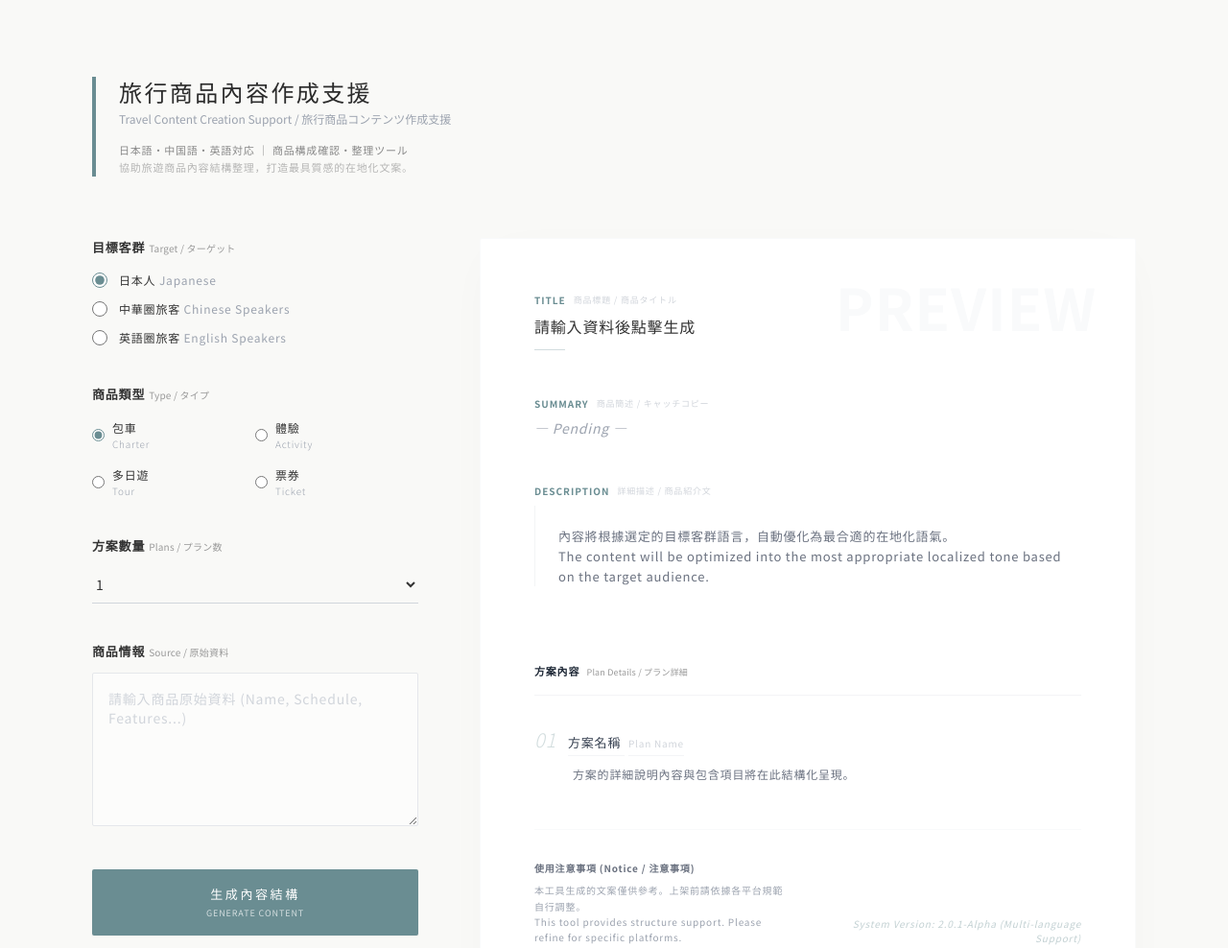
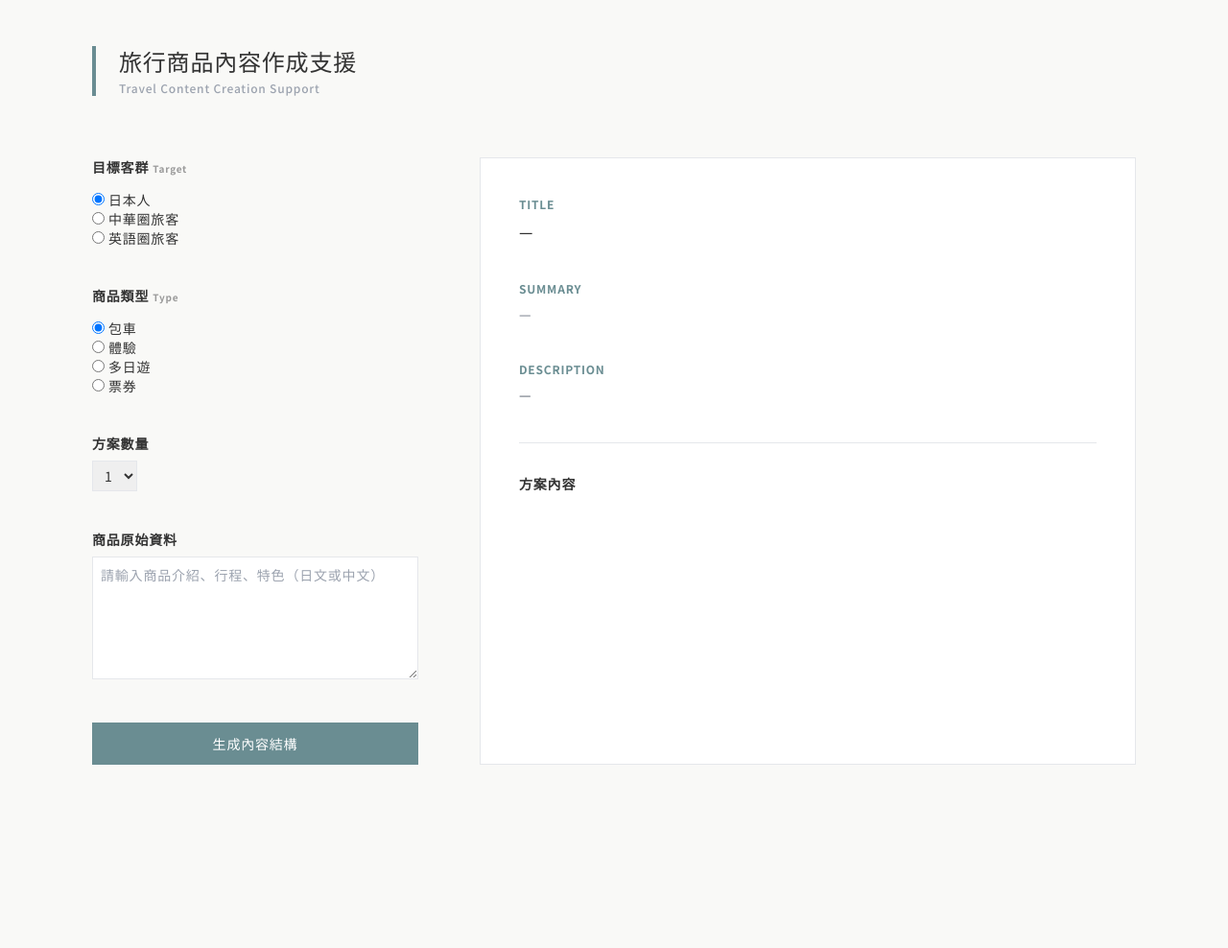
Before and after one commit to lyhs0305-pixel/japan-seo-helper, a plain HTML site: page public/index.html in a window 1280 px wide. Shown: the whole page at 96% size. After the commit the page ends 845 px from the top, so only its background shows below. Drawn offline with nearby package versions, Linux system fonts and the light colour scheme.

Commit message:
Update index.html

```diff
--- a/public/index.html
+++ b/public/index.html
@@ -14,95 +14,64 @@
       color: #333;
       letter-spacing: 0.05em;
     }
-    .accent-color { color: #6A8D92; }
-    .bg-accent { background-color: #6A8D92; }
-
-    /* 輔助語言標籤樣式 */
     .lang-sub {
       font-size: 10px;
       color: #999;
-      font-weight: 400;
-      letter-spacing: 0.02em;
       margin-left: 4px;
-    }
-
-    textarea:focus, select:focus {
-      border-color: #6A8D92 !important;
-      outline: none;
     }
   </style>
 </head>
 
 <body class="min-h-screen">
 
-  <main class="max-w-6xl mx-auto px-8 py-12 md:py-20">
+<main class="max-w-6xl mx-auto px-8 py-12">
 
 <header class="mb-16 border-l-4 border-[#6A8D92] pl-6">
-      <h1 class="text-2xl font-medium tracking-widest text-[#2B2B2B]">
+  <h1 class="text-2xl font-medium">
     旅行商品內容作成支援
-        <span class="block text-xs font-normal text-gray-400 mt-1 tracking-normal">
-          Travel Content Creation Support / 旅行商品コンテンツ作成支援
+    <span class="block text-xs text-gray-400 mt-1">
+      Travel Content Creation Support
     </span>
   </h1>
-      <p class="text-[11px] text-[#888] mt-4 leading-relaxed">
-        日本語・中国語・英語対応 ｜ 商品構成確認・整理ツール<br>
-        <span class="opacity-60">協助旅遊商品內容結構整理，打造最具質感的在地化文案。</span>
-      </p>
 </header>
 
 <div class="grid grid-cols-1 lg:grid-cols-[340px_1fr] gap-16">
 
+<!-- LEFT -->
 <section class="space-y-10">
 
 <div>
-          <p class="text-[13px] font-bold mb-4 flex items-baseline">
-            目標客群 <span class="lang-sub">Target / ターゲット</span>
-          </p>
-          <div class="space-y-3">
-            <label class="flex items-center gap-3 text-[12px] cursor-pointer group">
-              <input type="radio" name="market" class="w-4 h-4 accent-[#6A8D92]" checked />
-              <span class="group-hover:text-[#6A8D92]">日本人 <span class="text-gray-400">Japanese</span></span>
+  <p class="text-sm font-bold mb-3">目標客群<span class="lang-sub">Target</span></p>
+  <label class="block text-sm">
+    <input type="radio" name="market" checked /> 日本人
   </label>
-            <label class="flex items-center gap-3 text-[12px] cursor-pointer group">
-              <input type="radio" name="market" class="w-4 h-4 accent-[#6A8D92]" />
-              <span class="group-hover:text-[#6A8D92]">中華圈旅客 <span class="text-gray-400">Chinese Speakers</span></span>
+  <label class="block text-sm">
+    <input type="radio" name="market" /> 中華圈旅客
   </label>
-            <label class="flex items-center gap-3 text-[12px] cursor-pointer group">
-              <input type="radio" name="market" class="w-4 h-4 accent-[#6A8D92]" />
-              <span class="group-hover:text-[#6A8D92]">英語圈旅客 <span class="text-gray-400">English Speakers</span></span>
+  <label class="block text-sm">
+    <input type="radio" name="market" /> 英語圈旅客
   </label>
-          </div>
 </div>
 
 <div>
-          <p class="text-[13px] font-bold mb-4 flex items-baseline">
-            商品類型 <span class="lang-sub">Type / タイプ</span>
-          </p>
-          <div class="grid grid-cols-2 gap-y-4">
-            <label class="flex items-center gap-2 text-[12px] cursor-pointer group">
-              <input type="radio" name="type" checked class="accent-[#6A8D92]"/>
-              <span class="group-hover:text-[#6A8D92]">包車 <span class="block text-[10px] text-gray-400 font-light">Charter</span></span>
+  <p class="text-sm font-bold mb-3">商品類型<span class="lang-sub">Type</span></p>
+  <label class="block text-sm">
+    <input type="radio" name="type" checked /> 包車
   </label>
-            <label class="flex items-center gap-2 text-[12px] cursor-pointer group">
-              <input type="radio" name="type" class="accent-[#6A8D92]"/>
-              <span class="group-hover:text-[#6A8D92]">體驗 <span class="block text-[10px] text-gray-400 font-light">Activity</span></span>
+  <label class="block text-sm">
+    <input type="radio" name="type" /> 體驗
   </label>
-            <label class="flex items-center gap-2 text-[12px] cursor-pointer group">
-              <input type="radio" name="type" class="accent-[#6A8D92]"/>
-              <span class="group-hover:text-[#6A8D92]">多日遊 <span class="block text-[10px] text-gray-400 font-light">Tour</span></span>
+  <label class="block text-sm">
+    <input type="radio" name="type" /> 多日遊
   </label>
-            <label class="flex items-center gap-2 text-[12px] cursor-pointer group">
-              <input type="radio" name="type" class="accent-[#6A8D92]"/>
-              <span class="group-hover:text-[#6A8D92]">票券 <span class="block text-[10px] text-gray-400 font-light">Ticket</span></span>
+  <label class="block text-sm">
+    <input type="radio" name="type" /> 票券
   </label>
-          </div>
 </div>
 
 <div>
-          <p class="text-[13px] font-bold mb-3 flex items-baseline">
-            方案數量 <span class="lang-sub">Plans / プラン数</span>
-          </p>
-          <select id="planCount" class="w-full border-b border-gray-300 bg-transparent text-sm py-2 focus:border-[#6A8D92]">
+  <p class="text-sm font-bold mb-2">方案數量</p>
+  <select id="planCount" class="border px-2 py-1 text-sm">
     <option value="1">1</option>
     <option value="2">2</option>
     <option value="3">3</option>
@@ -110,111 +79,102 @@
 </div>
 
 <div>
-          <p class="text-[13px] font-bold mb-3 flex items-baseline">
-            商品情報 <span class="lang-sub">Source / 原始資料</span>
-          </p>
-          <textarea
-            class="w-full h-40 border border-gray-200 bg-white/60 text-sm p-4 rounded-sm placeholder:text-gray-300"
-            placeholder="請輸入商品原始資料 (Name, Schedule, Features...)"
-          ></textarea>
+  <p class="text-sm font-bold mb-2">商品原始資料</p>
+  <textarea class="w-full h-32 border p-2 text-sm"
+    placeholder="請輸入商品介紹、行程、特色（日文或中文）"></textarea>
 </div>
 
 <button
   id="generateBtn"
-          class="w-full bg-[#6A8D92] text-white text-[13px] tracking-[0.2em] py-4 rounded-sm hover:bg-[#5A7D82] transition-all shadow-sm active:scale-[0.98]"
-        >
+  class="w-full bg-[#6A8D92] text-white py-3 text-sm">
   生成內容結構
-          <span class="block text-[9px] opacity-70 tracking-widest mt-1">GENERATE CONTENT</span>
 </button>
 
 </section>
 
-      <section class="bg-white p-10 md:p-14 shadow-[0_10px_50px_-15px_rgba(0,0,0,0.04)] rounded-sm border border-gray-50 relative">
+<!-- RIGHT -->
+<section class="bg-white p-10 border">
 
-        <div class="absolute top-10 right-10 text-gray-50 font-bold text-6xl pointer-events-none uppercase">
-          Preview
+<div class="mb-10">
+  <p class="text-xs font-bold text-[#6A8D92]">TITLE</p>
+  <p class="text-base font-medium mt-2" data-title>—</p>
 </div>
 
-        <div class="relative space-y-12">
-          <div>
-            <div class="flex items-center gap-2 mb-2">
-              <p class="text-[10px] text-[#6A8D92] font-bold tracking-widest">TITLE</p>
-              <span class="text-[9px] text-gray-300">商品標題 / 商品タイトル</span>
-            </div>
-            <p class="text-base font-medium">請輸入資料後點擊生成</p>
-            <div class="w-8 h-[1px] bg-[#6A8D92]/30 mt-3"></div>
+<div class="mb-10">
+  <p class="text-xs font-bold text-[#6A8D92]">SUMMARY</p>
+  <p class="text-sm text-gray-500 mt-2" data-summary>—</p>
 </div>
 
-          <div>
-            <div class="flex items-center gap-2 mb-2">
-              <p class="text-[10px] text-[#6A8D92] font-bold tracking-widest">SUMMARY</p>
-              <span class="text-[9px] text-gray-300">商品簡述 / キャッチコピー</span>
-            </div>
-            <p class="text-sm text-gray-400 italic">— Pending —</p>
+<div class="mb-10">
+  <p class="text-xs font-bold text-[#6A8D92]">DESCRIPTION</p>
+  <p class="text-sm text-gray-600 mt-2 whitespace-pre-line" data-description>—</p>
 </div>
 
+<hr class="my-8">
+
 <div>
-            <div class="flex items-center gap-2 mb-2">
-              <p class="text-[10px] text-[#6A8D92] font-bold tracking-widest">DESCRIPTION</p>
-              <span class="text-[9px] text-gray-300">詳細描述 / 商品紹介文</span>
-            </div>
-            <p class="text-[13px] text-gray-500 leading-relaxed whitespace-pre-line border-l border-gray-100 pl-6">
-                內容將根據選定的目標客群語言，自動優化為最合適的在地化語氣。
-                The content will be optimized into the most appropriate localized tone based on the target audience.
-            </p>
-          </div>
-
-          <div class="pt-8">
-            <p class="text-[11px] font-bold text-gray-800 mb-8 border-b border-gray-100 pb-4">
-              方案內容 <span class="lang-sub text-[9px]">Plan Details / プラン詳細</span>
-            </p>
-            <div id="planContainer" class="grid grid-cols-1 gap-10"></div>
-          </div>
-
-          <footer class="mt-20 pt-8 border-t border-gray-50 grid grid-cols-1 md:grid-cols-2 gap-8 text-[10px] text-gray-400">
-            <div>
-              <p class="font-bold text-gray-500 mb-2">使用注意事項 (Notice / 注意事項)</p>
-              <p class="leading-relaxed">本工具生成的文案僅供參考。上架前請依據各平台規範自行調整。<br>This tool provides structure support. Please refine for specific platforms.</p>
-            </div>
-            <div class="md:text-right self-end">
-              <p class="italic text-[#6A8D92]/40">System Version: 2.0.1-Alpha (Multi-language Support)</p>
-            </div>
-          </footer>
+  <p class="text-sm font-bold mb-4">方案內容</p>
+  <div id="planContainer" class="space-y-4"></div>
 </div>
 
 </section>
-
 </div>
 </main>
 
 <script>
-    let planCount = 1;
+const generateBtn = document.getElementById("generateBtn");
+const planSelect = document.getElementById("planCount");
+const planContainer = document.getElementById("planContainer");
 
-    function renderPlans(count) {
-      const container = document.getElementById("planContainer");
-      container.innerHTML = "";
-      for (let i = 1; i <= count; i++) {
-        container.innerHTML += `
-          <div class="group">
-            <div class="flex items-baseline gap-3 mb-3">
-                <span class="text-xl font-light text-[#6A8D92]/30 italic">0${i}</span>
-                <p class="text-[13px] font-medium text-gray-700 underline decoration-gray-100 underline-offset-8">
-                    方案名稱 <span class="text-[10px] text-gray-300 font-normal ml-1">Plan Name</span>
-                </p>
-            </div>
-            <div class="pl-10">
-                <p class="text-[12px] text-gray-500 leading-relaxed">方案的詳細說明內容與包含項目將在此結構化呈現。</p>
-            </div>
+function getSelected(name) {
+  const el = document.querySelector(`input[name="${name}"]:checked`);
+  return el ? el.parentElement.innerText.trim() : "";
+}
+
+generateBtn.addEventListener("click", async () => {
+  generateBtn.innerText = "生成中…";
+  generateBtn.disabled = true;
+
+  const payload = {
+    market: getSelected("market"),
+    productType: getSelected("type"),
+    planCount: Number(planSelect.value),
+    sourceText: document.querySelector("textarea").value
+  };
+
+  try {
+    const res = await fetch(
+      "https://travel-content-generator.lyhs0305.workers.dev/",
+      {
+        method: "POST",
+        headers: { "Content-Type": "application/json" },
+        body: JSON.stringify(payload)
+      }
+    );
+
+    const data = await res.json();
+
+    document.querySelector("[data-title]").innerText = data.title;
+    document.querySelector("[data-summary]").innerText = data.summary;
+    document.querySelector("[data-description]").innerText = data.description;
+
+    planContainer.innerHTML = "";
+    data.plans.forEach((p, i) => {
+      planContainer.innerHTML += `
+        <div>
+          <p class="font-medium text-sm">方案 ${i + 1}｜${p.name}</p>
+          <p class="text-xs text-gray-600">${p.description}</p>
         </div>
       `;
+    });
+
+  } catch (e) {
+    alert("生成失敗，請確認 AI 服務狀態");
+    console.error(e);
+  } finally {
+    generateBtn.innerText = "生成內容結構";
+    generateBtn.disabled = false;
   }
-    }
-
-    renderPlans(planCount);
-
-    document.getElementById("planCount").addEventListener("change", e => {
-      planCount = Number(e.target.value);
-      renderPlans(planCount);
 });
 </script>
 
```
Lines whose indentation alone changed are shown as unchanged.
